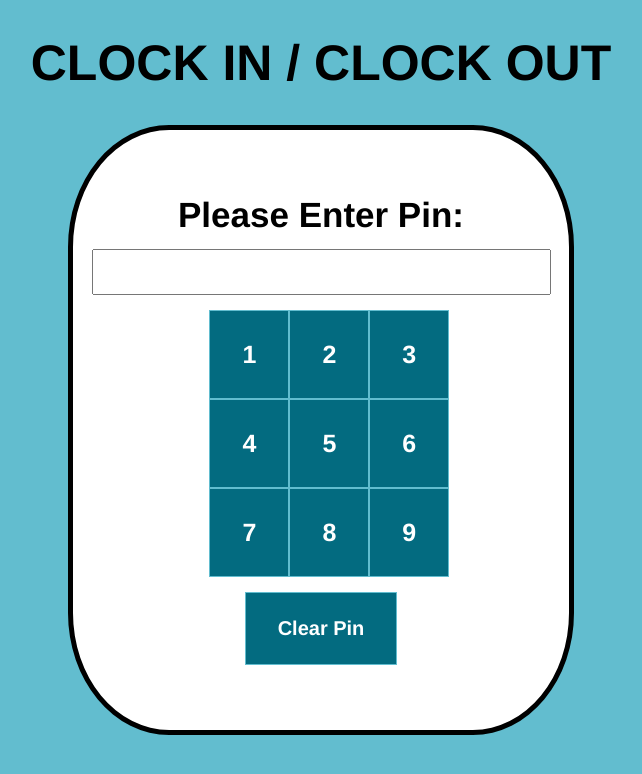
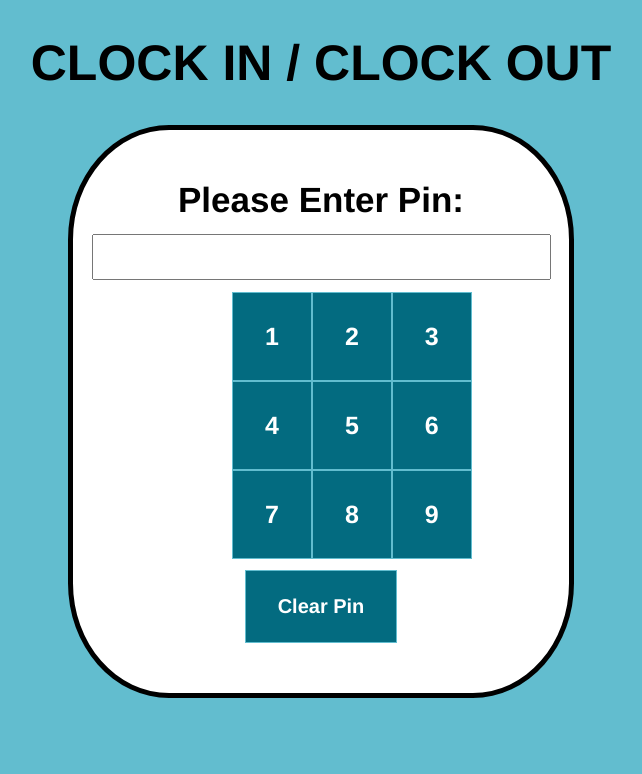
Before and after one commit to Nikhil-Naikar/Clock-In-Clock-Out, a Vue app in the folder frontend/: page /login in a window 1280 px wide. Shown: the top 774 px of the page, without its empty margins (319-961 px from the left). Built offline with nearby package versions, Linux system fonts and the light colour scheme.

Commit message:
Update LogIn.vue

```diff
--- a/frontend/src/pages/LogIn.vue
+++ b/frontend/src/pages/LogIn.vue
@@ -51,13 +51,14 @@ export default {
   display: flex;
   flex-direction: column;
   align-items: center; /* Vertically center the content */
-  height: 75vh; /* Set the height to 100% of the viewport height for vertical centering */
+  height: auto; /* Set the height to 100% of the viewport height for vertical centering */
   justify-content: center; /* Center content both horizontally and vertically */
   background-color: white;
   margin-left: 30%;
   margin-right: 30%;
   border-radius: 20%;
   border: 5px solid black;
+  padding: 50px;
 }
 
 .pin-layout{
```
